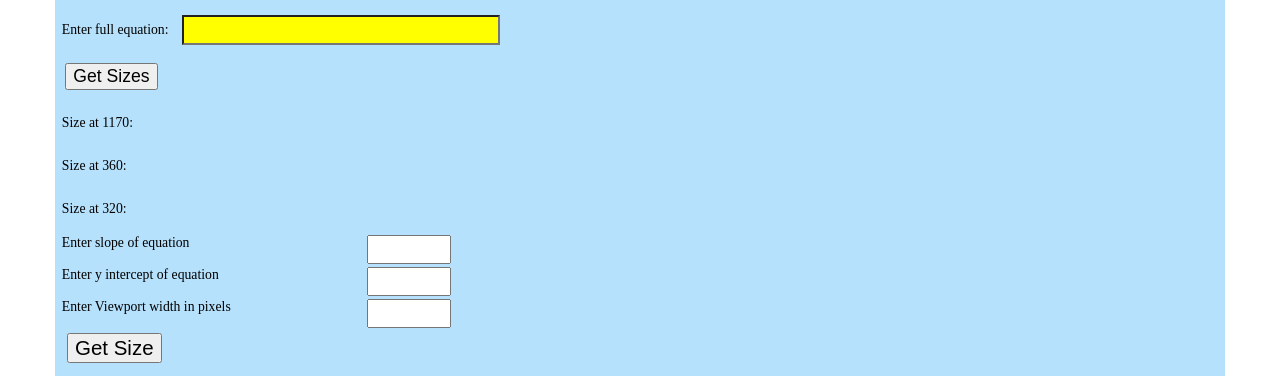
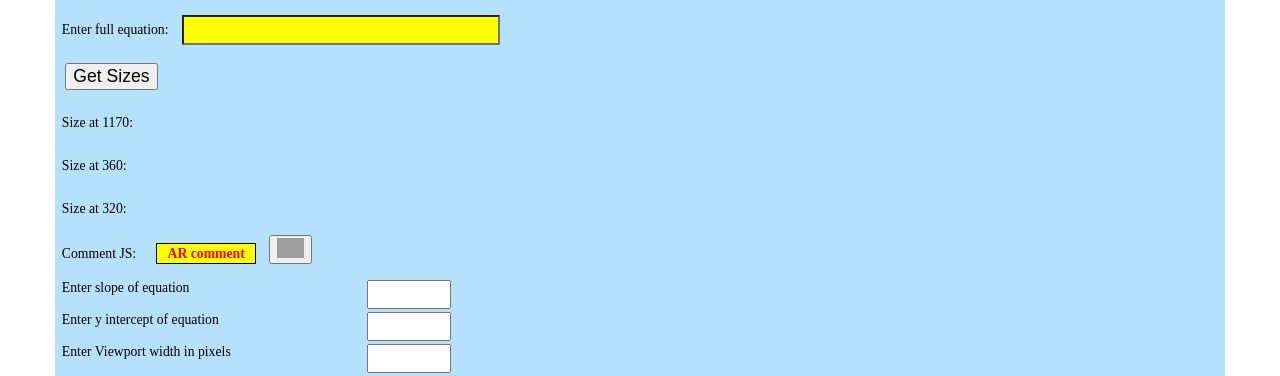
Before and after one commit to BrianHCombes/Algorithmic-Responsive-Design, a plain HTML site: page response-tool.html in a window 1280 px wide. Shown: the part 556-932 px from the top of the page. Drawn offline with nearby package versions, Linux system fonts and the light colour scheme; some packages are replaced by stand-ins of ours; grey boxes are pictures that could not be loaded; a script that the page names is missing.

Commit message:
Added a comment maker and copy (it) feature to place adjacent to the associated equation AR code

```diff
--- a/response-tool.html
+++ b/response-tool.html
@@ -107,6 +107,25 @@
             &nbsp;&nbsp;Size at 320:&nbsp;&nbsp;
             <span id="size3" style="margin-left:25px; font-size:24px; font-weight:bold;"></span>
             <br><br>
+
+            &nbsp;&nbsp;Comment JS:&nbsp;&nbsp;
+            <span id="commentJS" style="color:red;
+                                        margin-left:10px;
+                                        /*font-size:20px; */  /* AR_16.00_12.00 */
+                                        font-weight:bold;
+                                        padding:2px 10px;
+                                        border:1px solid black;
+                                        background-color:yellow;">AR comment</span>
+
+            <button id="copyCommentBtn"
+                data-clipboard-action="copy"
+                data-clipboard-target="#commentJS"
+                style="margin-left:10px;">
+                <img src="https://clipboardjs.com/assets/images/clippy.svg" style="height:20px;" alt="Copy to clipboard">
+            </button>
+            <br><br>
+
+
 
             &nbsp;&nbsp;Enter slope of equation
             <input class="elementSizeEq" id="slopeInput" type="number" value="">
--- a/response-tool.js
+++ b/response-tool.js
@@ -1,6 +1,7 @@
 //***********************************************************************************************************************************************************
 // variable declarations
     new Clipboard("#copyEqBtn");
+    new Clipboard("#copyCommentBtn");
 
     var orientReport = window.matchMedia("(orientation: portrait)");
 
@@ -56,9 +57,8 @@
         var sizeAt320 = Number(parts.slope*320) + Number(parts.yIntercept);
         document.getElementById("size3").innerHTML = sizeAt320.toFixed(2);
 
-
-
-
+        document.getElementById("commentJS").innerHTML = "/* AR_" + sizeAt1170.toFixed(2) + "_" + sizeAt360.toFixed(2) + " */";
+        document.getElementById("commentJS").style.fontSize = ((0.00494)*(vpWidth)+10.22222) + "px";                                 /* AR_16.00_12.00 */
 
     }
 
```
